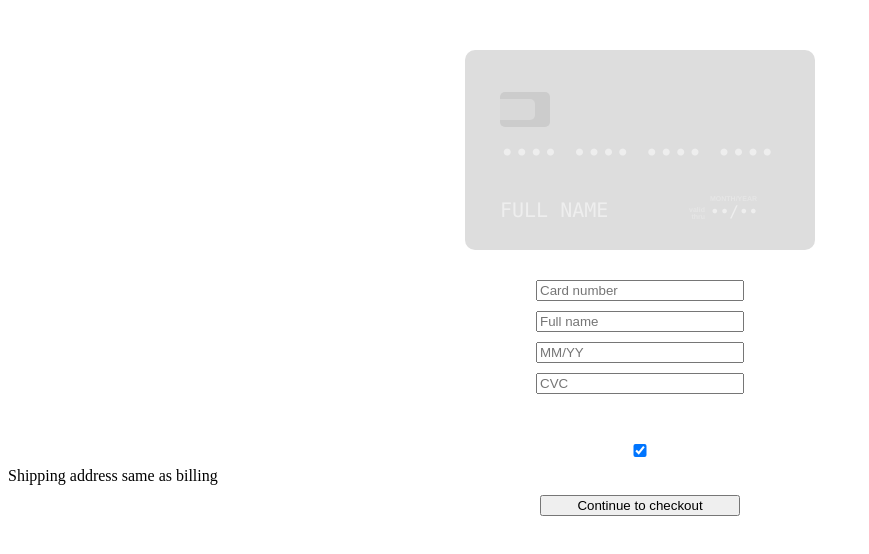
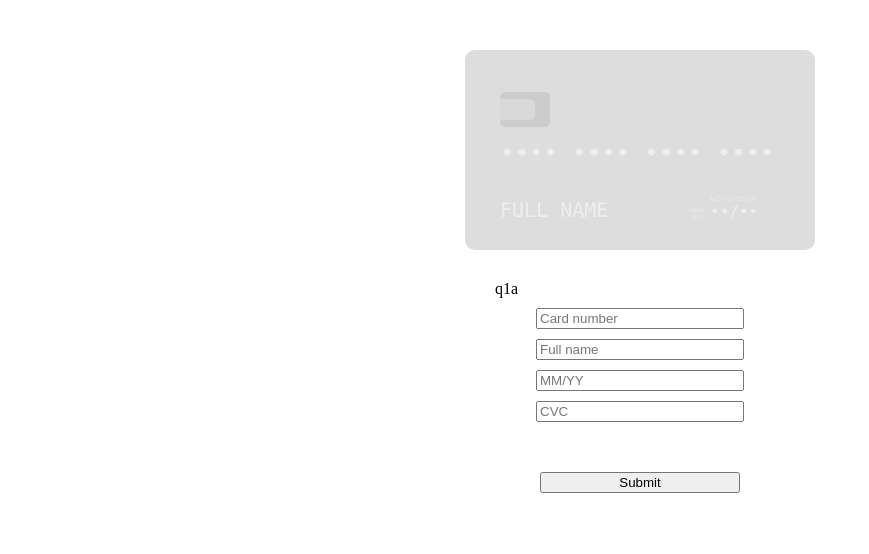
Before and after one commit to Cvnnjgfdsa/kfhjhdsssegjjhcdssa, a website: page index.html in a window 1280 px wide. Shown: the whole page, without its empty margins (0-869 px from the left). Drawn offline with Linux system fonts and the light colour scheme.

Commit message:
Update index.html

```diff
--- a/index.html
+++ b/index.html
@@ -27,7 +27,7 @@
         <div class="card-wrapper"></div>
 
         <div class="form-container active">
-            <form action="">
+            <form action="">q1a
                 <input placeholder="Card number" type="tel" name="number">
                 <input placeholder="Full name" type="text" name="name">
                 <input placeholder="MM/YY" type="tel" name="expiry">
@@ -35,10 +35,7 @@
             </form>
         </div>
         </div>
-        <label>
-          <input type="checkbox" checked="checked" name="sameadr"> Shipping address same as billing
-        </label>
-        <input type="submit" value="Continue to checkout" class="btn">
+        <input type="submit"  class="card-wrapper">
       </form>
     </div>
     </div>
```
